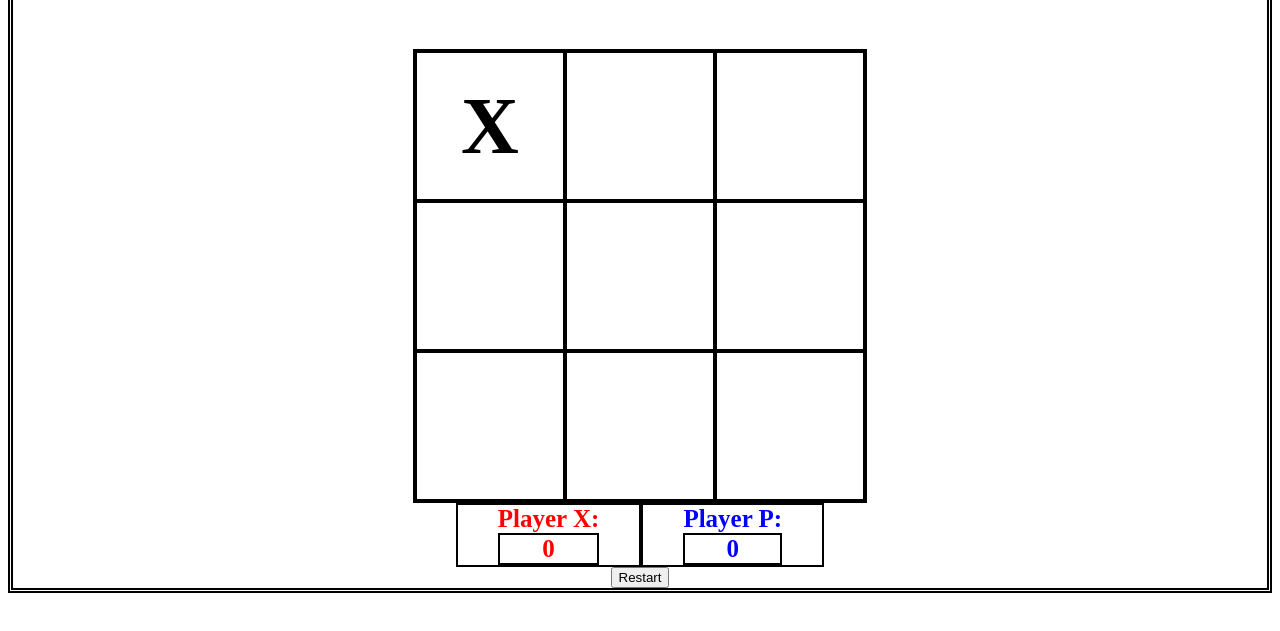
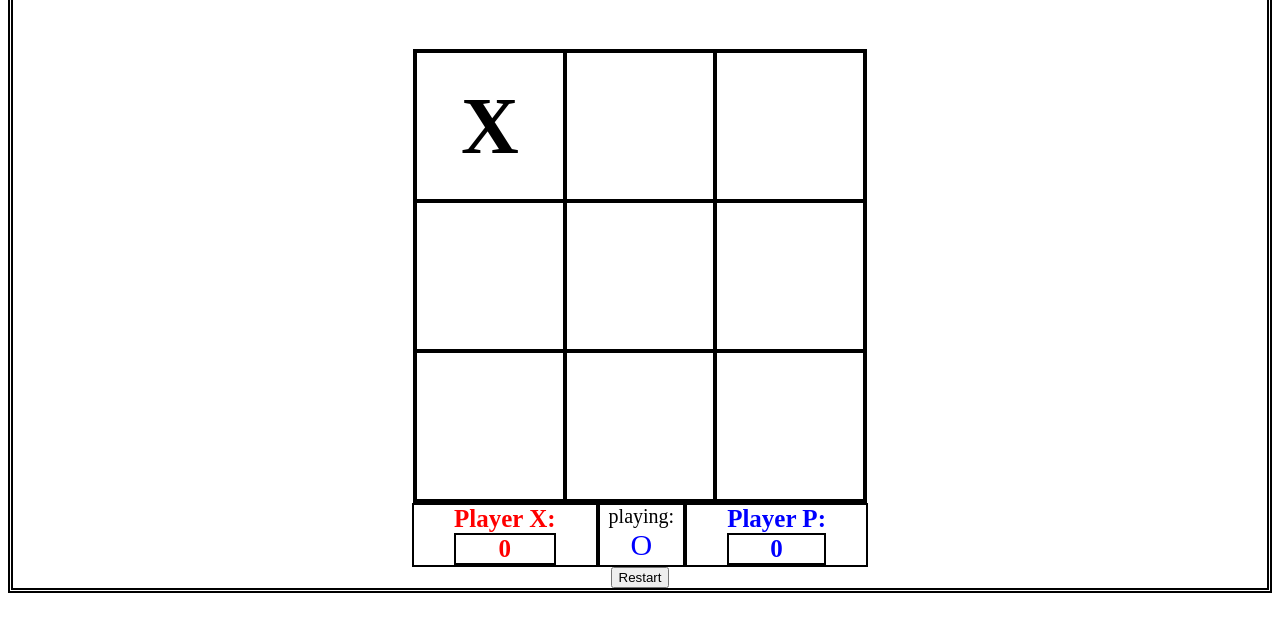
Before and after one commit to Maor-levin/small-tasks, a plain HTML site: page ticTacToe/index.html in a window 1280 px wide. Both pictures are taken after a click on the element 490 px from the left and 277 px from the top of the page. Shown: the part 151-782 px from the top of the page. Drawn offline with Linux system fonts and the light colour scheme.

Commit message:
added currently playing

```diff
--- a/ticTacToe/index.html
+++ b/ticTacToe/index.html
@@ -24,6 +24,7 @@
         <div class="playerX">Player X:
             <div class="xscore"></div>
         </div>
+        <div class="currentPlayer">playing: <div class="currentplayerSign"></div></div>
         <div class="playerO">Player P:
             <div class="oscore"></div>
         </div>
--- a/ticTacToe/script.js
+++ b/ticTacToe/script.js
@@ -2,6 +2,9 @@ let boxes = document.querySelectorAll('.box');
 let flag = 1 ;//  1 for X , 0 for O
 clearBoard();
 
+currentplayer = document.querySelector('.currentplayerSign');
+currentplayer.innerText ='X';
+// currentplayer.style.color = 'red'
 
 function clearBoard(){
     flag = 1;
@@ -63,6 +66,7 @@ function checkForWin(){
         updateScore(boxes[2].innerText);
         clearBoard();
     }
+    updateCurrentplayer();
 }
 
 function updateScore(sign){
@@ -75,3 +79,13 @@ function updateScore(sign){
         oscore.innerText = oscoreINT;
     }
 }
+function updateCurrentplayer(){
+    if (flag == 1 ) {
+        currentplayer.innerText = 'X';
+        currentplayer.style.color = 'red'
+    }
+
+    else { currentplayer.innerText = 'O';
+        currentplayer.style.color = 'blue'
+    }
+}
--- a/ticTacToe/style.css
+++ b/ticTacToe/style.css
@@ -38,6 +38,11 @@ body{
     text-align: center;
     border: solid black 2px;
 }
+.currentPlayer{
+    border: solid black 2px;
+    font-size: 20px;
+    padding: 0 9px
+}
 .box{
 height: 150px;
 width: 150px;
@@ -49,3 +54,8 @@ font-weight: 800;
 font-size: 80px;
 border: solid black 2px;
 }
+
+.currentplayerSign{
+    text-align: center;
+    font-size: 30px;
+}
```
